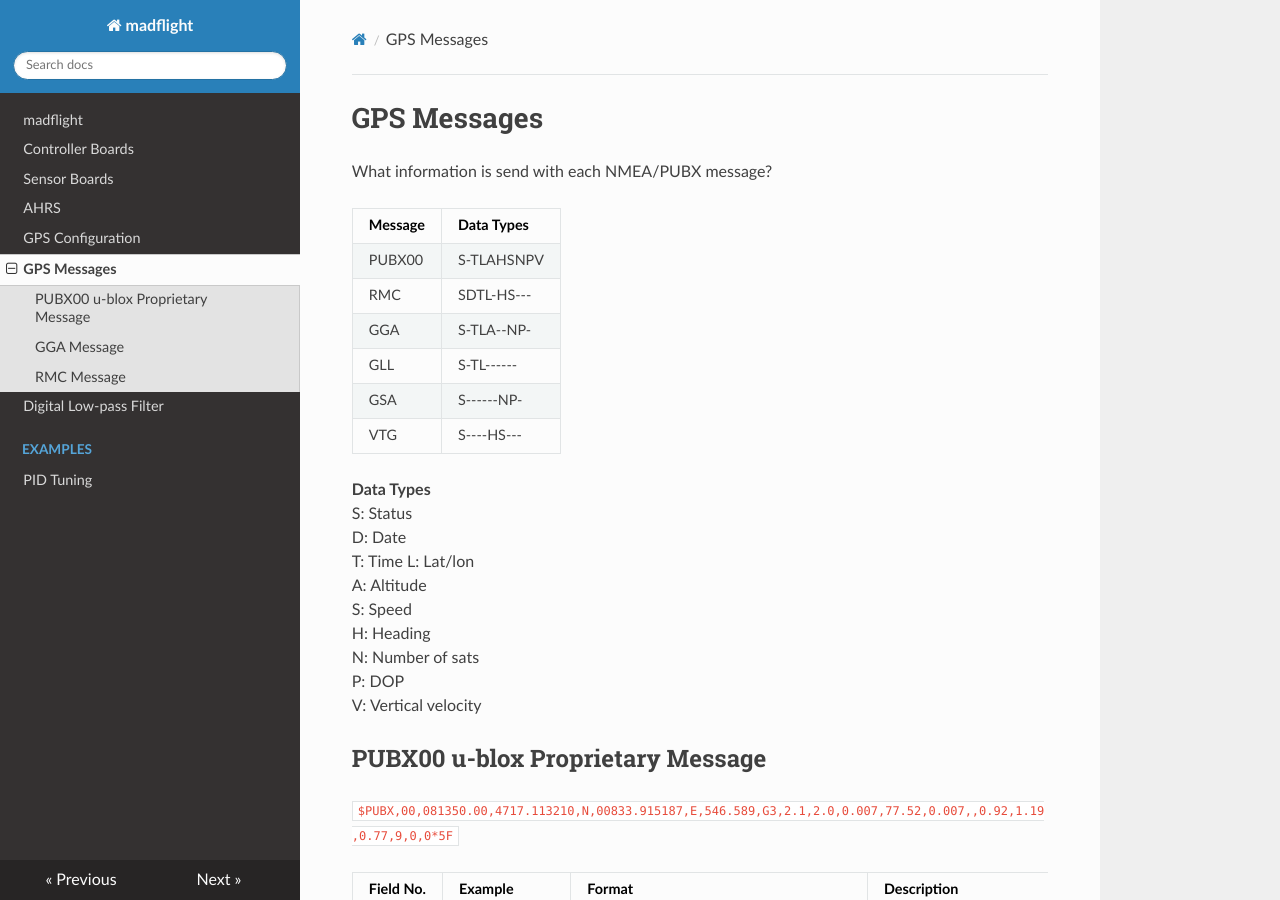
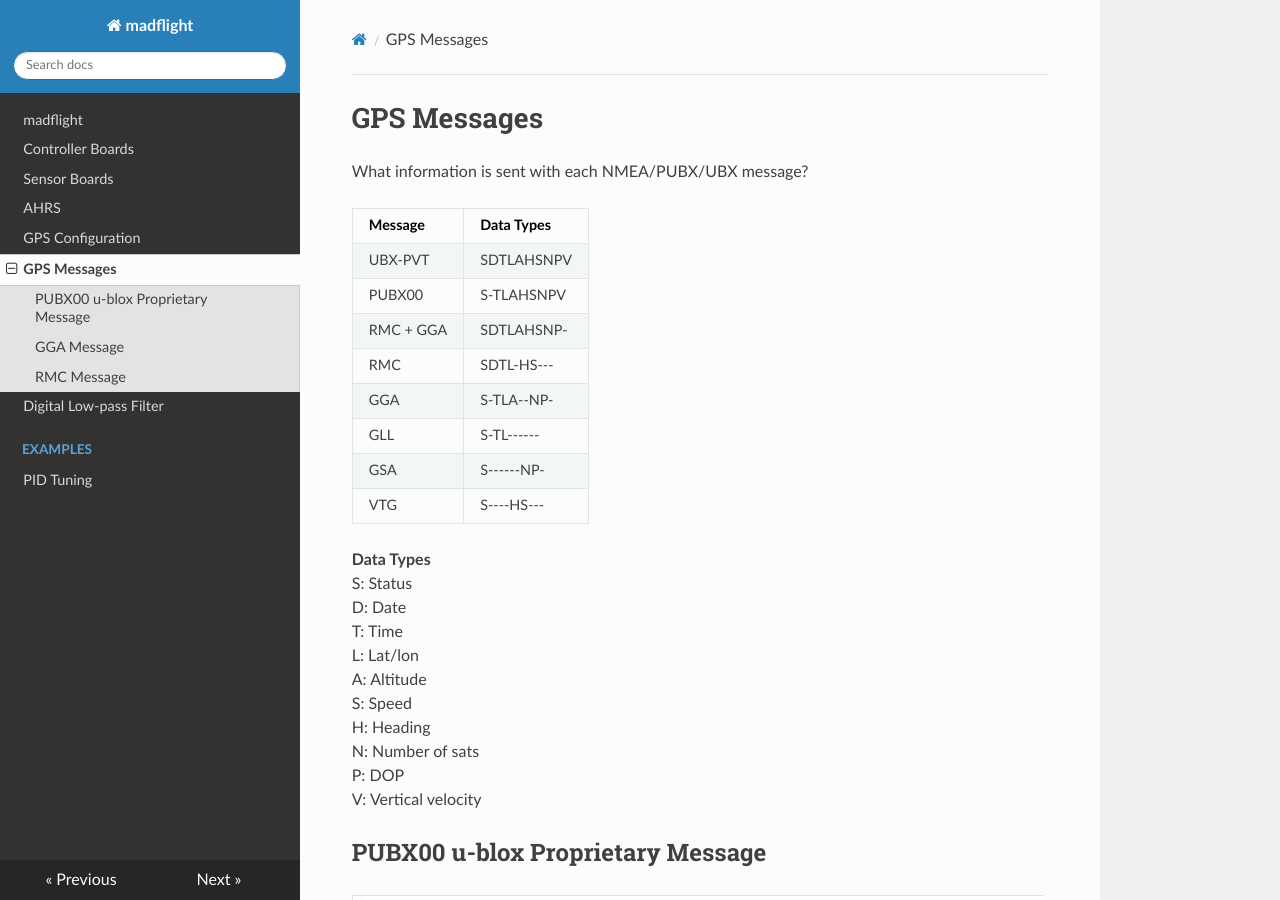
Before and after one commit to qqqlab/madflight-docs, an MkDocs documentation site: the page built from docs/GPS-Messages.md, in a window 1280 px wide and 900 px high. Built offline with MkDocs 1.6.1, drawn with Linux system fonts in a browser that asks for light colours; nearby versions of some CDN libraries.

Commit message:
Update GPS-Messages.md

```diff
--- a/docs/GPS-Messages.md
+++ b/docs/GPS-Messages.md
@@ -1,10 +1,12 @@
 # GPS Messages
 
-What information is send with each NMEA/PUBX message?
+What information is sent with each NMEA/PUBX/UBX message?
 
 |Message|Data Types|
 |-|-|
+UBX-PVT| SDTLAHSNPV
 PUBX00 | S-TLAHSNPV
+RMC + GGA | SDTLAHSNP-
 RMC    | SDTL-HS---
 GGA    | S-TLA--NP-
 GLL    | S-TL------
```
